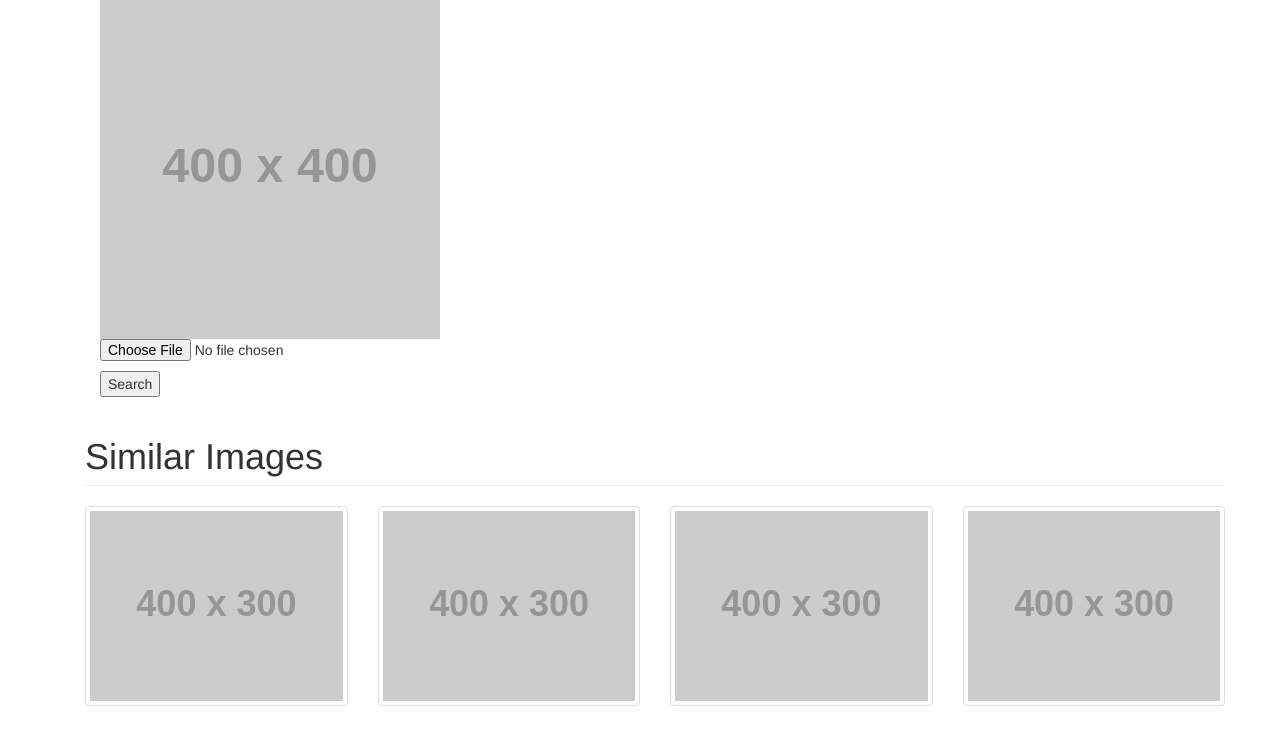
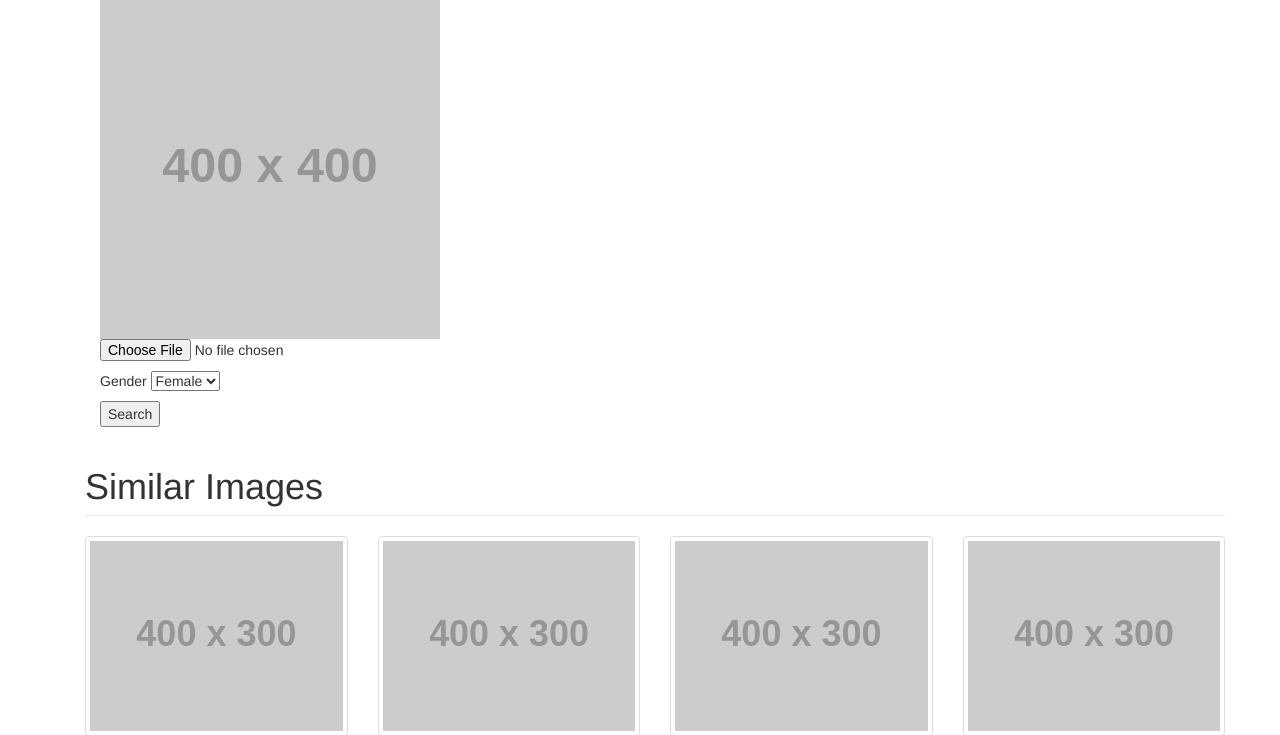
Before and after one commit to QuangVuZalora/Lina, a Django app: template Slayer/templates/result.html in a window 1280 px wide. Shown: the part 181-916 px from the top of the page. Run offline with Django 3.2, Linux system fonts and the light colour scheme; the template is opened without the code that fills it, so the values that code supplies are empty; grey boxes labelled with a size stand in for pictures from a placeholder-image service; some libraries are stand-ins or nearby versions.

Commit message:
Add gender filter

```diff
--- a/Slayer/ImageUploadForm.py
+++ b/Slayer/ImageUploadForm.py
@@ -5,3 +5,4 @@ class ImageUploadForm(forms.Form):
     """Image upload form."""
     image = forms.ImageField(required=False)
     image_url = forms.CharField(required=False)
+    gender = forms.CharField(required=True)
--- a/Slayer/templates/result.html
+++ b/Slayer/templates/result.html
@@ -58,6 +58,13 @@
                 <input id="image_url" type="hidden" name="image_url" value="#">
                 <p>
                     <input id="id_image" type="file" class="" name="image" onchange="upload_img(this);">
+                </p>
+                <p>
+                    Gender
+                    <select name="gender" id="id_myselect">
+                        <option value="female" selected="selected">Female</option>
+                        <option value="male">Male</option>
+                    </select>
                 </p>
                 <input type="submit" value="Search"/>
             </form>
--- a/Slayer/views.py
+++ b/Slayer/views.py
@@ -1,7 +1,6 @@
 import os
 from base64 import b64encode
 
-from django.http import HttpResponseForbidden
 from django.shortcuts import render
 
 from Lina.settings import STATIC_ROOT
@@ -30,6 +29,7 @@ def search(request):
             image_file = form.cleaned_data['image'] if form.cleaned_data['image'] else get_image_from_url(form)
             if image_file is None:
                 return render(request, "result.html", {"error": "Please choose or upload an image.", 'images': images})
+            gender = form.cleaned_data['gender']
             return render(request, 'result.html', {'images': images})
     return render(request, "result.html", {'images': images})
 
```
